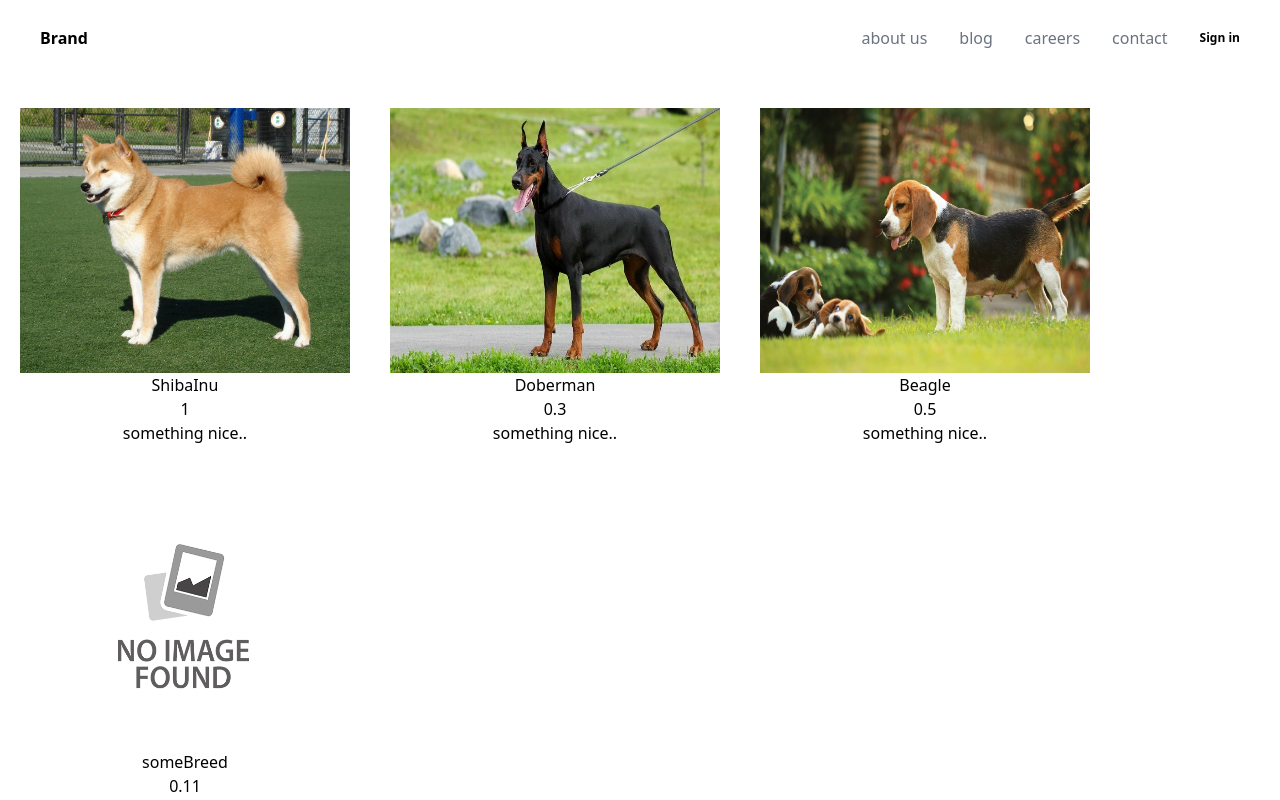
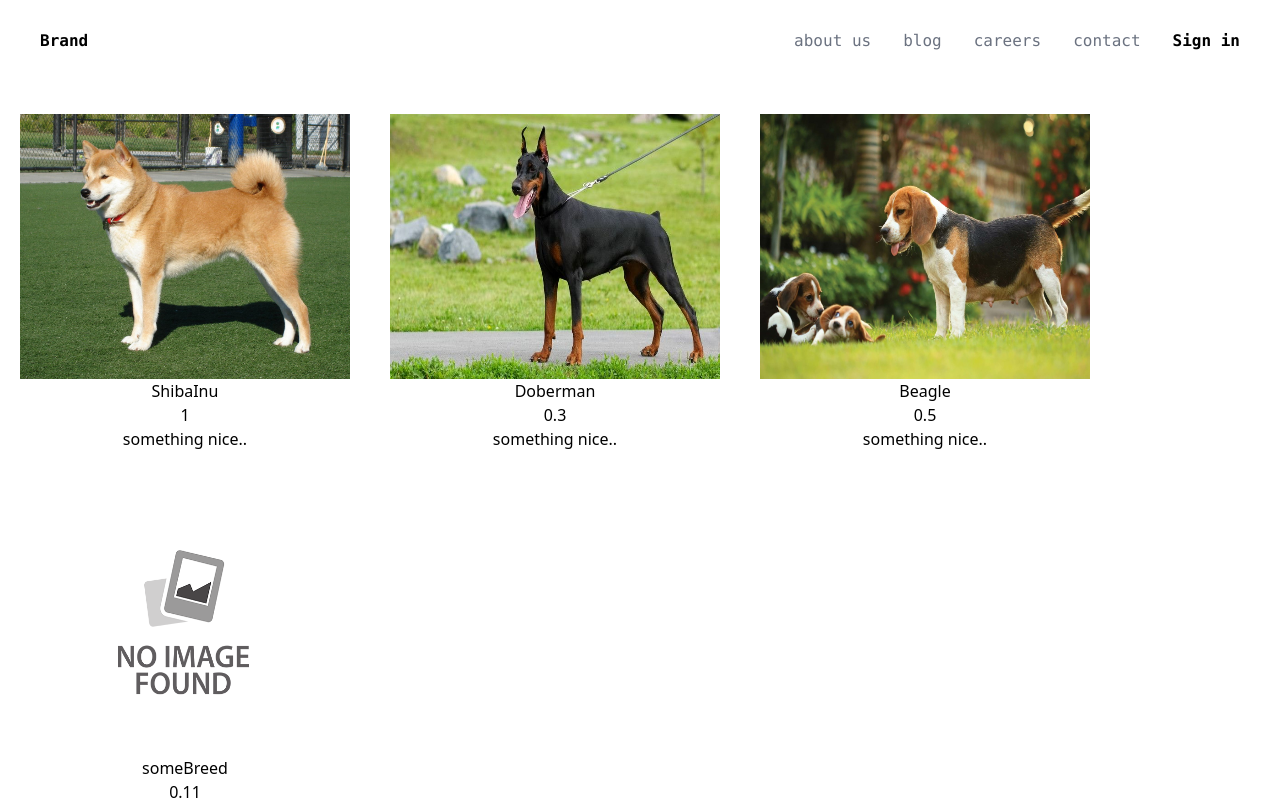
Before and after one commit to BakhaKhakimov/abcd, a React (Create React App) app: page / in a window 1280 px wide. Shown: the top 800 px of the page. Built offline with nearby package versions, Linux system fonts and the light colour scheme.

Commit message:
feat: add font

```diff
--- a/src/Components/Navbar.tsx
+++ b/src/Components/Navbar.tsx
@@ -4,7 +4,7 @@ export default function Navbar() {
   const [navbarOpen, setNavbarOpen] = React.useState(false);
   return (
     <>
-      <nav className="relative flex flex-wrap items-center justify-between px-2 py-4 mb-3">
+      <nav className="relative font-mono flex flex-wrap items-center justify-between px-2 py-4 mb-3">
         <div className="container px-4 mx-auto flex flex-wrap items-center justify-between">
           <div className="w-full relative flex justify-between lg:w-auto lg:static lg:block lg:justify-start">
             <a
@@ -64,7 +64,7 @@ export default function Navbar() {
             </a>
 
             <a
-              className="py-3 px-4 flex nav-item inline-block text-xs font-semibold leading-relaxed hover:bg-black hover:text-white rounded-full transition duration-100"
+              className="py-3 px-4 flex nav-item inline-block font-semibold leading-relaxed hover:bg-black hover:text-white rounded-full transition duration-100"
               href="login"
             >
               Sign in
```
